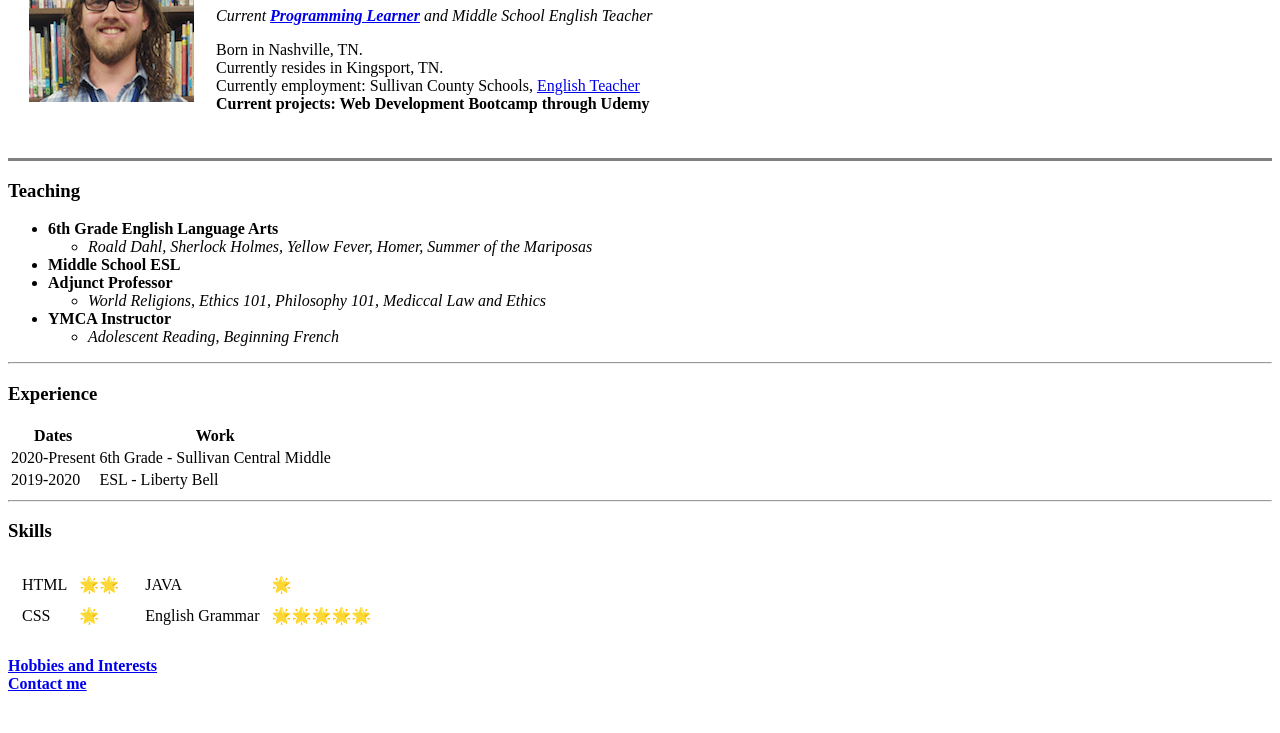
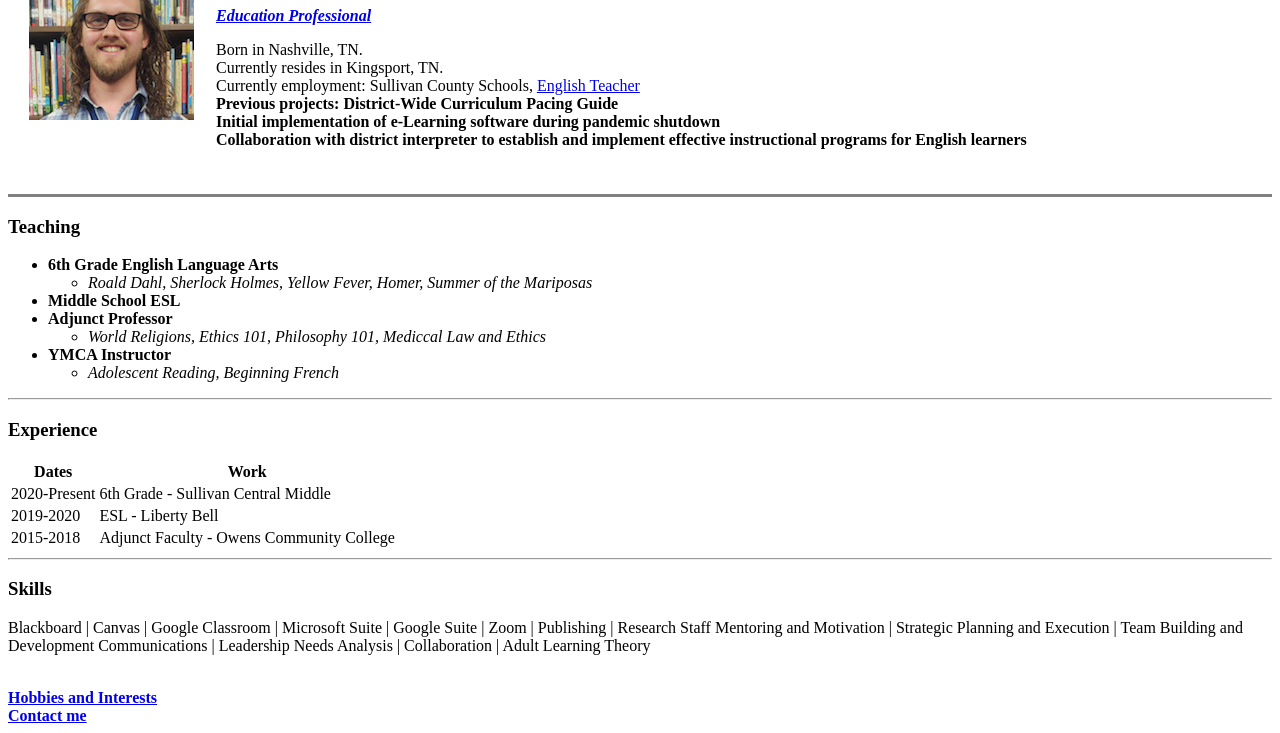
Before and after one commit to Mr-Blake-II/CV, a plain HTML site: page index.html in a window 1280 px wide. Shown: the part 102-835 px from the top of the page. Before the commit the page ends 803 px from the top, so only its background shows below. Drawn offline with Linux system fonts and the light colour scheme.

Commit message:
Update index.html

```diff
--- a/index.html
+++ b/index.html
@@ -12,10 +12,12 @@
       <td><img src="Kenneth Irwin - Profile Picture.png" alt="Kenneth Irwin Profile Picture"></td>
       <td>
         <h1>Kenneth Irwin</h1>
-        <p><em>Current <strong><a href="https://www.linkedin.com/in/kennethirwin/">Programming Learner</a></strong> and Middle School English Teacher</em></p>
+        <p><em><strong><a href="https://www.linkedin.com/in/kennethirwin/">Education Professional</a></strong></em></p>
         <p>Born in Nashville, TN. <br> Currently resides in Kingsport, TN.<br>
           Currently employment: Sullivan County Schools, <a href="http://www.sullivank12.net/scms/6th-grade/">English Teacher</a><br>
-          <strong>Current projects: Web Development Bootcamp through Udemy</strong><br>
+          <strong>Previous projects: District-Wide Curriculum Pacing Guide</strong><br>
+          <strong>Initial implementation of e-Learning software during pandemic shutdown</strong><br>
+          <strong>Collaboration with district interpreter to establish and implement effective instructional programs for English learners</strong><br>
         </p>
       </td>
     </tr>
@@ -61,33 +63,17 @@
       <td>2019-2020</td>
       <td>ESL - Liberty Bell</td>
     </tr>
+    <tr>
+      <td>2015-2018</td>
+      <td>Adjunct Faculty - Owens Community College</td>
+    </tr>
   </table>
   <hr>
   <h3>Skills</h3>
-  <table>
-    <tr>
-      <td>
-        <table cellspacing="10">
-          <td>HTML</td>
-          <td>🌟🌟</td>
-    </tr>
-    <tr>
-      <td>CSS</td>
-      <td>🌟</td>
-  </table>
-  </td>
-  <td>
-    <table cellspacing="10">
-      <td>JAVA</td>
-      <td>🌟</td>
-      </tr>
-      <tr>
-        <td>English Grammar</td>
-        <td>🌟🌟🌟🌟🌟</td>
-    </table>
-  </td>
-  </tr>
-  </table>
+  <p>Blackboard | Canvas | Google Classroom | Microsoft Suite | Google Suite | Zoom | Publishing | Research
+Staff Mentoring and Motivation | Strategic Planning and Execution | Team Building and Development Communications | Leadership
+Needs Analysis | Collaboration | Adult Learning Theory
+  </p>
   <br><a href="hobbies.html"><strong>Hobbies and Interests</strong></a>
   <br><a href="contact.html"><strong>Contact me</strong></a>
 </body>
```
